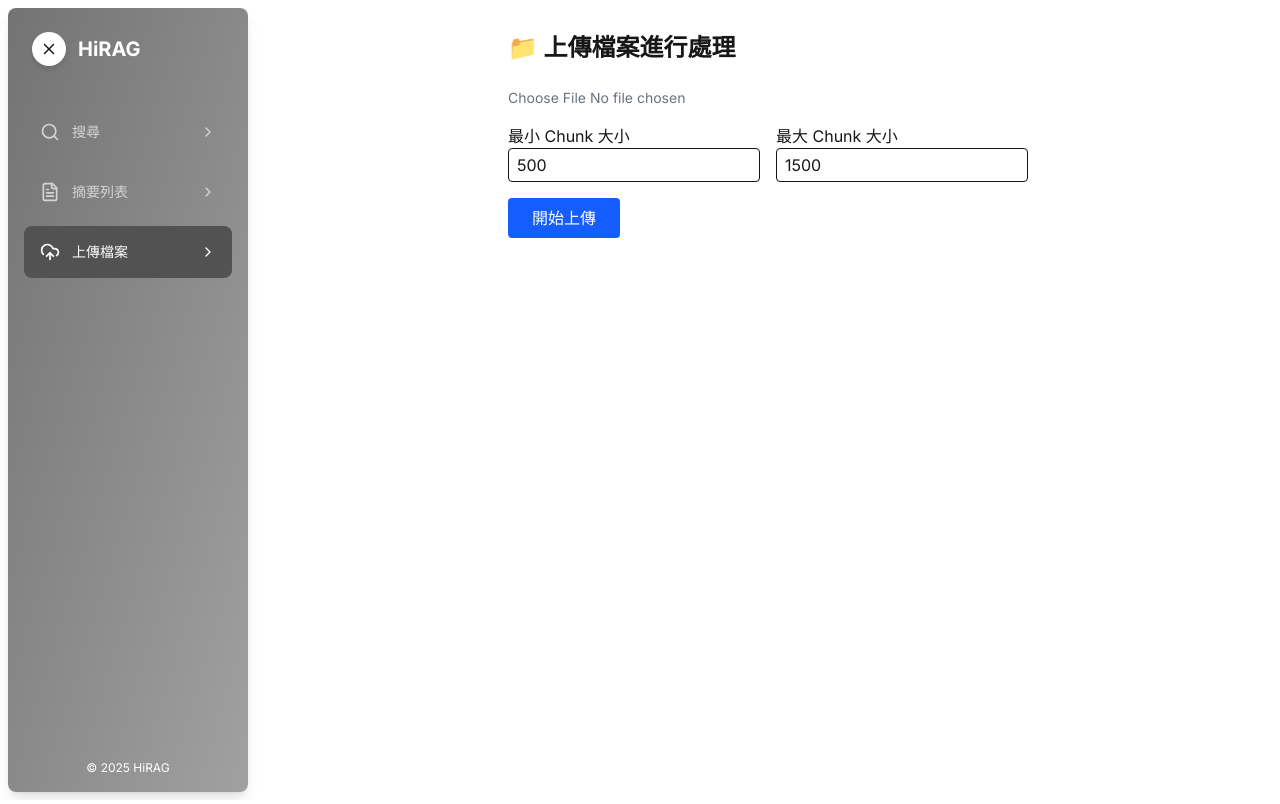
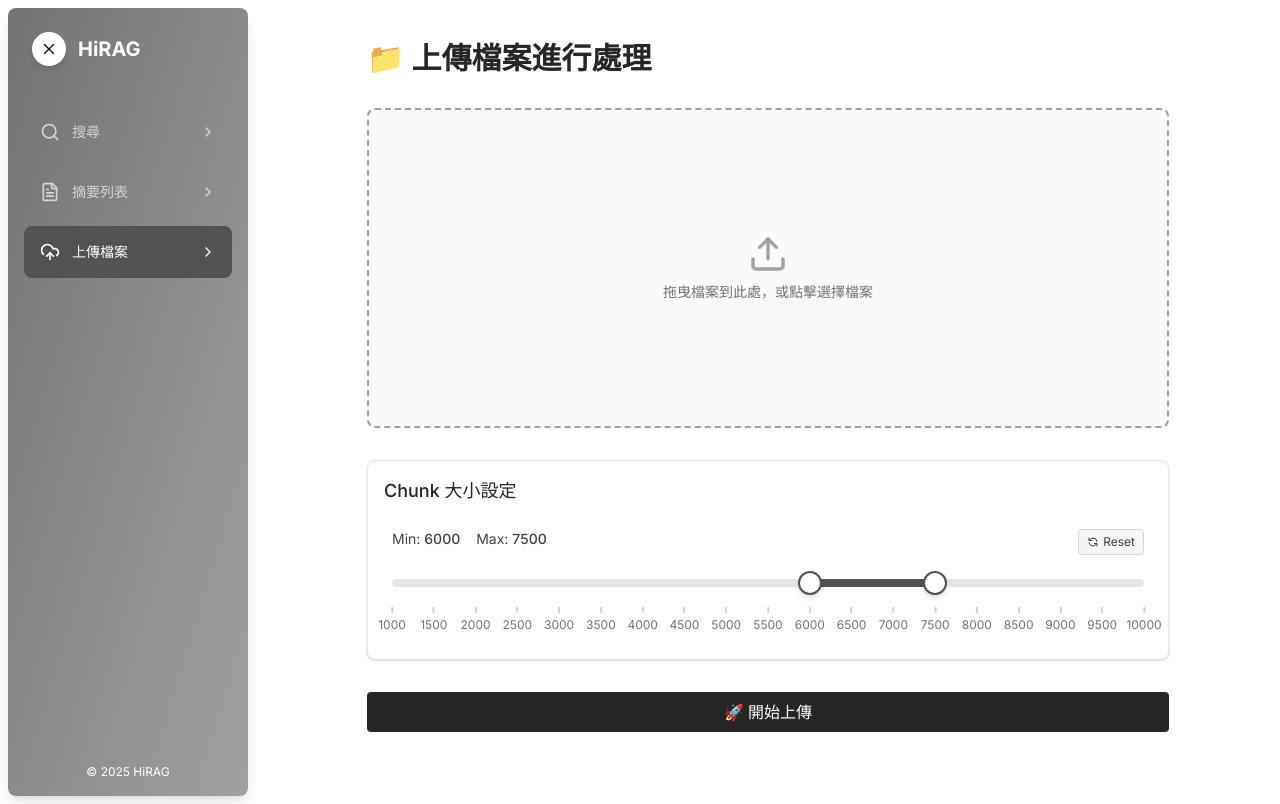
Before and after one commit to chungchihhan/frontend-hie-rag, a Next.js app: page /file in a window 1280 px wide. Built offline with nearby package versions, Linux system fonts and the light colour scheme.

Commit message:
style: style the file upload page

```diff
--- a/src/app/chat/[fileId]/page.tsx
+++ b/src/app/chat/[fileId]/page.tsx
@@ -30,7 +30,7 @@ export default function ChatPage() {
   // to display a more user-friendly title
 
   return (
-    <main className="flex flex-col h-screen">
+    <main className="flex flex-col h-screen w-full">
       <header className="bg-white border-b border-gray-200 py-4 px-6">
         <div className="flex items-center justify-between">
           <div className="flex items-center w-full justify-between gap-4">
--- a/src/app/file/page.tsx
+++ b/src/app/file/page.tsx
@@ -1,16 +1,28 @@
 "use client";
 
-import { useState } from "react";
+import { useState, useRef } from "react";
 import { streamProcessFile } from "@/lib/api";
+import { CheckCircle, XCircle, Upload } from "lucide-react";
+import Link from "next/link";
+import RangeSlider from "@/components/RangeSlider"; // Adjust import path as needed
 
 export default function FileUploadPage() {
   const [file, setFile] = useState<File | null>(null);
-  const [minSize, setMinSize] = useState(500);
-  const [maxSize, setMaxSize] = useState(1500);
+  const [minSize, setMinSize] = useState(6000);
+  const [maxSize, setMaxSize] = useState(7500);
   const [loading, setLoading] = useState(false);
   const [response, setResponse] = useState<any>(null);
   const [error, setError] = useState<string | null>(null);
   const [progressMessages, setProgressMessages] = useState<string[]>([]);
+
+  const fileInputRef = useRef<HTMLInputElement>(null);
+
+  const handleDrop = (e: React.DragEvent<HTMLDivElement>) => {
+    e.preventDefault();
+    if (e.dataTransfer.files && e.dataTransfer.files[0]) {
+      setFile(e.dataTransfer.files[0]);
+    }
+  };
 
   const handleUpload = async () => {
     if (!file) return;
@@ -25,7 +37,6 @@ export default function FileUploadPage() {
         if (data.status) {
           setProgressMessages((prev) => [...prev, data.status]);
 
-          // Final response
           if (data.status === "✅ Done") {
             setResponse(data);
             setLoading(false);
@@ -39,68 +50,106 @@ export default function FileUploadPage() {
   };
 
   return (
-    <div className="max-w-2xl mx-auto p-8">
-      <h1 className="text-2xl font-bold mb-6">📁 上傳檔案進行處理</h1>
+    <div className="max-w-5xl mx-auto px-6 py-10 space-y-8">
+      <h1 className="text-3xl font-bold text-neutral-800">
+        📁 上傳檔案進行處理
+      </h1>
 
-      <div className="space-y-4">
+      {/* Dropzone */}
+      <div
+        onDrop={handleDrop}
+        onDragOver={(e) => e.preventDefault()}
+        className={`min-h-80 flex flex-col items-center justify-center w-full p-8 border-2 border-dashed border-neutral-400 rounded-lg cursor-pointer hover:border-neutral-500 ${
+          file ? "bg-neutral-100" : "bg-neutral-50"
+        } transition`}
+        onClick={() => fileInputRef.current?.click()}
+      >
+        <Upload size={40} className="text-neutral-400 mb-2" />
+        {file ? (
+          <p className="text-neutral-700 text-sm">已選擇：{file.name}</p>
+        ) : (
+          <p className="text-neutral-500 text-sm">
+            拖曳檔案到此處，或點擊選擇檔案
+          </p>
+        )}
         <input
+          ref={fileInputRef}
           type="file"
+          className="hidden"
           onChange={(e) => setFile(e.target.files?.[0] || null)}
-          className="block w-full text-sm text-gray-500"
         />
-
-        <div className="flex gap-4">
-          <label className="flex flex-col">
-            最小 Chunk 大小
-            <input
-              type="number"
-              value={isNaN(minSize) ? "" : minSize}
-              onChange={(e) => setMinSize(parseInt(e.target.value) || 0)}
-              className="border rounded px-2 py-1"
-            />
-          </label>
-
-          <label className="flex flex-col">
-            最大 Chunk 大小
-            <input
-              type="number"
-              value={isNaN(maxSize) ? "" : maxSize}
-              onChange={(e) => setMaxSize(parseInt(e.target.value) || 0)}
-              className="border rounded px-2 py-1"
-            />
-          </label>
       </div>
 
+      {/* Range Slider for Chunk Size */}
+      <div className="border border-neutral-200 rounded-lg p-4 bg-white shadow-sm">
+        <h2 className="text-lg font-medium text-neutral-800 mb-2">
+          Chunk 大小設定
+        </h2>
+        <RangeSlider
+          min={1000}
+          max={10000}
+          step={100}
+          minValue={minSize}
+          maxValue={maxSize}
+          defaultMinValue={6000}
+          defaultMaxValue={7500}
+          onMinChange={setMinSize}
+          onMaxChange={setMaxSize}
+        />
+      </div>
+
+      {/* Upload button */}
       <button
         onClick={handleUpload}
         disabled={loading}
-          className="bg-blue-600 hover:bg-blue-700 text-white px-6 py-2 rounded disabled:opacity-50"
+        className="w-full bg-neutral-800 hover:bg-neutral-700 text-white font-medium px-6 py-2 rounded transition disabled:opacity-50"
       >
-          {loading ? "處理中..." : "開始上傳"}
+        {loading ? "處理中..." : "🚀 開始上傳"}
       </button>
 
-        {error && <p className="text-red-500 mt-2">{error}</p>}
+      {/* Error */}
+      {error && (
+        <div className="flex items-center gap-2 text-red-600 border border-red-200 bg-red-50 p-4 rounded">
+          <XCircle size={20} />
+          {error}
+        </div>
+      )}
 
+      {/* Progress messages */}
+      <ul className="space-y-1 text-sm">
+        {progressMessages.map((msg, idx) => {
+          const isLatest = idx === progressMessages.length - 1; // 最後一筆 = 最新
+          return (
+            <li
+              key={idx}
+              className={`flex items-center gap-2 rounded py-1 text-lg
+          ${
+            isLatest
+              ? "text-neutral-700 font-semibold animate-pulse" // 最新：跳動＋正常色
+              : "text-neutral-400"
+          }                                   // 已完成：變淡
+        `}
+            >
+              <span className="truncate">{msg}</span>
+            </li>
+          );
+        })}
+      </ul>
+
+      {/* Response */}
       {response && (
-          <div className="mt-6 p-4 bg-green-100 border border-green-400 rounded">
-            <h2 className="font-bold text-green-800 mb-2">✅ 處理成功</h2>
-            <p>
+        <div className="p-4 bg-green-50 border border-green-200 rounded space-y-1 text-sm text-green-800">
+          <div className="flex items-center gap-2 font-medium">
+            <CheckCircle size={20} /> 處理成功
+          </div>
+          <Link href={`/chat/${response.file_id}`}>
             <strong>File ID:</strong> {response.file_id}
-            </p>
-            <p>
-              <strong>摘要數:</strong> {response.summary_count}
-            </p>
+          </Link>
           <p>
             <strong>Chunk 數:</strong> {response.chunk_count}
           </p>
         </div>
       )}
-        <ul className="mt-4 space-y-1 text-sm text-gray-700">
-          {progressMessages.map((msg, idx) => (
-            <li key={idx}>👉 {msg}</li>
-          ))}
-        </ul>
-      </div>
     </div>
   );
 }
--- a/src/app/page.tsx
+++ b/src/app/page.tsx
@@ -7,6 +7,7 @@ import SearchForm from "@/components/SearchForm";
 import ResultCard from "@/components/ResultCard";
 import { QueryRecord } from "@/types";
 import { querySummaries } from "@/lib/api";
+import { Loader } from "lucide-react";
 
 export default function Home() {
   const [isLoading, setIsLoading] = useState(false);
@@ -46,8 +47,8 @@ export default function Home() {
       <SearchForm onSearch={handleSearch} isLoading={isLoading} />
 
       {isLoading && (
-        <div className="flex justify-center items-center">
-          <div className="animate-spin rounded-full h-10 w-10 border-t-2 border-b-2 border-blue-500"></div>
+        <div className="flex justify-center py-4">
+          <Loader className="animate-spin" size={20} />
         </div>
       )}
 
--- a/src/components/ChatInterface.tsx
+++ b/src/components/ChatInterface.tsx
@@ -152,7 +152,7 @@ export default function ChatInterface({ fileId }: ChatInterfaceProps) {
 
         {isLoading && (
           <div className="flex justify-center py-4">
-            <div className="animate-spin rounded-full h-8 w-8 border-t-2 border-b-2 border-blue-500"></div>
+            <Loader className="animate-spin" size={20} />
           </div>
         )}
 
--- /dev/null
+++ b/src/components/RangeSlider.tsx
@@ -0,0 +1,261 @@
+"use client";
+
+import React, { useState, useEffect, useRef } from "react";
+
+interface RangeSliderProps {
+  min: number;
+  max: number;
+  step?: number;
+  minValue: number;
+  maxValue: number;
+  defaultMinValue?: number;
+  defaultMaxValue?: number;
+  onMinChange: (value: number) => void;
+  onMaxChange: (value: number) => void;
+}
+
+const RangeSlider: React.FC<RangeSliderProps> = ({
+  min,
+  max,
+  step = 100,
+  minValue,
+  maxValue,
+  defaultMinValue,
+  defaultMaxValue,
+  onMinChange,
+  onMaxChange,
+}) => {
+  // Use provided defaults or current values as fallback
+  const defaultMin = defaultMinValue !== undefined ? defaultMinValue : minValue;
+  const defaultMax = defaultMaxValue !== undefined ? defaultMaxValue : maxValue;
+
+  const handleReset = () => {
+    onMinChange(defaultMin);
+    onMaxChange(defaultMax);
+  };
+  const [minThumbPosition, setMinThumbPosition] = useState(0);
+  const [maxThumbPosition, setMaxThumbPosition] = useState(0);
+  const [isDraggingMin, setIsDraggingMin] = useState(false);
+  const [isDraggingMax, setIsDraggingMax] = useState(false);
+  const [hoverValue, setHoverValue] = useState<number | null>(null);
+  const [hoverPosition, setHoverPosition] = useState(0);
+
+  const trackRef = useRef<HTMLDivElement>(null);
+
+  // Calculate position from value
+  const valueToPosition = (value: number): number => {
+    return ((value - min) / (max - min)) * 100;
+  };
+
+  // Calculate value from position
+  const positionToValue = (position: number): number => {
+    const rawValue = min + (position / 100) * (max - min);
+    return Math.round(rawValue / step) * step;
+  };
+
+  // Update positions when values change
+  useEffect(() => {
+    setMinThumbPosition(valueToPosition(minValue));
+    setMaxThumbPosition(valueToPosition(maxValue));
+  }, [minValue, maxValue, min, max]);
+
+  // Handle track click
+  const handleTrackClick = (e: React.MouseEvent<HTMLDivElement>) => {
+    if (!trackRef.current) return;
+
+    const rect = trackRef.current.getBoundingClientRect();
+    const position = ((e.clientX - rect.left) / rect.width) * 100;
+
+    const value = positionToValue(position);
+
+    // Determine which thumb to move based on which is closer
+    const minDistance = Math.abs(value - minValue);
+    const maxDistance = Math.abs(value - maxValue);
+
+    if (minDistance <= maxDistance) {
+      onMinChange(Math.min(value, maxValue - step));
+    } else {
+      onMaxChange(Math.max(value, minValue + step));
+    }
+  };
+
+  // Handle min thumb drag
+  const handleMinMouseDown = () => {
+    setIsDraggingMin(true);
+  };
+
+  // Handle max thumb drag
+  const handleMaxMouseDown = () => {
+    setIsDraggingMax(true);
+  };
+
+  // Handle hover for tooltip
+  const handleMouseMove = (e: React.MouseEvent<HTMLDivElement>) => {
+    if (!trackRef.current) return;
+
+    const rect = trackRef.current.getBoundingClientRect();
+    const position = ((e.clientX - rect.left) / rect.width) * 100;
+    setHoverPosition(position);
+    setHoverValue(positionToValue(position));
+  };
+
+  // Handle mouse leave
+  const handleMouseLeave = () => {
+    setHoverValue(null);
+  };
+
+  // Global mouse move and up handlers
+  useEffect(() => {
+    const handleMouseMove = (e: MouseEvent) => {
+      if (!isDraggingMin && !isDraggingMax) return;
+      if (!trackRef.current) return;
+
+      const rect = trackRef.current.getBoundingClientRect();
+      const position = Math.min(
+        Math.max(((e.clientX - rect.left) / rect.width) * 100, 0),
+        100
+      );
+      const value = positionToValue(position);
+
+      if (isDraggingMin) {
+        const boundedValue = Math.min(Math.max(value, min), maxValue - step);
+        onMinChange(boundedValue);
+      } else if (isDraggingMax) {
+        const boundedValue = Math.max(Math.min(value, max), minValue + step);
+        onMaxChange(boundedValue);
+      }
+    };
+
+    const handleMouseUp = () => {
+      setIsDraggingMin(false);
+      setIsDraggingMax(false);
+    };
+
+    if (isDraggingMin || isDraggingMax) {
+      document.addEventListener("mousemove", handleMouseMove);
+      document.addEventListener("mouseup", handleMouseUp);
+    }
+
+    return () => {
+      document.removeEventListener("mousemove", handleMouseMove);
+      document.removeEventListener("mouseup", handleMouseUp);
+    };
+  }, [
+    isDraggingMin,
+    isDraggingMax,
+    min,
+    max,
+    step,
+    minValue,
+    maxValue,
+    onMinChange,
+    onMaxChange,
+  ]);
+
+  return (
+    <div className="w-full min-w-3xl px-2 py-4 select-none">
+      {/* Value display */}
+      <div className="flex justify-between mb-2 text-sm text-neutral-700">
+        <div className="flex gap-x-4">
+          <div>
+            Min: <span className="font-medium">{minValue}</span>
+          </div>
+          <div>
+            Max: <span className="font-medium">{maxValue}</span>
+          </div>
+        </div>
+        <button
+          onClick={handleReset}
+          className="text-xs px-2 py-1 bg-neutral-100 hover:bg-neutral-200 text-neutral-700 rounded border border-neutral-300 transition-colors flex items-center"
+        >
+          <svg
+            xmlns="http://www.w3.org/2000/svg"
+            className="h-3 w-3 mr-1"
+            fill="none"
+            viewBox="0 0 24 24"
+            stroke="currentColor"
+          >
+            <path
+              strokeLinecap="round"
+              strokeLinejoin="round"
+              strokeWidth={2}
+              d="M4 4v5h.582m15.356 2A8.001 8.001 0 004.582 9m0 0H9m11 11v-5h-.581m0 0a8.003 8.003 0 01-15.357-2m15.357 2H15"
+            />
+          </svg>
+          Reset
+        </button>
+      </div>
+
+      {/* Track and thumbs */}
+      <div
+        className="relative h-10 w-full"
+        onMouseMove={handleMouseMove}
+        onMouseLeave={handleMouseLeave}
+      >
+        {/* Main track */}
+        <div
+          ref={trackRef}
+          className="absolute top-1/2 left-0 right-0 h-2 -mt-1 rounded-full bg-neutral-200 cursor-pointer"
+          onClick={handleTrackClick}
+        >
+          {/* Active track */}
+          <div
+            className="absolute h-full bg-neutral-600 rounded-full"
+            style={{
+              left: `${minThumbPosition}%`,
+              right: `${100 - maxThumbPosition}%`,
+            }}
+          />
+        </div>
+
+        {/* Minimum thumb */}
+        <div
+          className={`absolute top-1/2 -mt-3 -ml-3 h-6 w-6 rounded-full bg-white border-2 border-neutral-600 cursor-grab shadow-md transition-shadow ${
+            isDraggingMin ? "cursor-grabbing shadow-lg border-neutral-800" : ""
+          } hover:shadow-lg hover:border-neutral-800`}
+          style={{ left: `${minThumbPosition}%` }}
+          onMouseDown={handleMinMouseDown}
+        />
+
+        {/* Maximum thumb */}
+        <div
+          className={`absolute top-1/2 -mt-3 -ml-3 h-6 w-6 rounded-full bg-white border-2 border-neutral-600 cursor-grab shadow-md transition-shadow ${
+            isDraggingMax ? "cursor-grabbing shadow-lg border-neutral-800" : ""
+          } hover:shadow-lg hover:border-neutral-800`}
+          style={{ left: `${maxThumbPosition}%` }}
+          onMouseDown={handleMaxMouseDown}
+        />
+
+        {/* Tooltip */}
+        {hoverValue !== null && (
+          <div
+            className="absolute bottom-full mb-2 px-2 py-1 -translate-x-1/2 bg-neutral-800 text-white text-xs rounded shadow pointer-events-none"
+            style={{ left: `${hoverPosition}%` }}
+          >
+            {hoverValue}
+          </div>
+        )}
+      </div>
+
+      {/* Step markers */}
+      <div className="relative w-full h-5 mt-1">
+        {Array.from({ length: (max - min) / (step * 5) + 1 }).map((_, i) => {
+          const position = ((i * 5 * step) / (max - min)) * 100;
+          const value = min + i * 5 * step;
+          return (
+            <div
+              key={i}
+              className="absolute transform -translate-x-1/2"
+              style={{ left: `${position}%` }}
+            >
+              <div className="w-0.5 h-1.5 bg-neutral-300 mx-auto"></div>
+              <div className="text-xs text-neutral-500 mt-1">{value}</div>
+            </div>
+          );
+        })}
+      </div>
+    </div>
+  );
+};
+
+export default RangeSlider;
```
Lines whose indentation alone changed are shown as unchanged.
